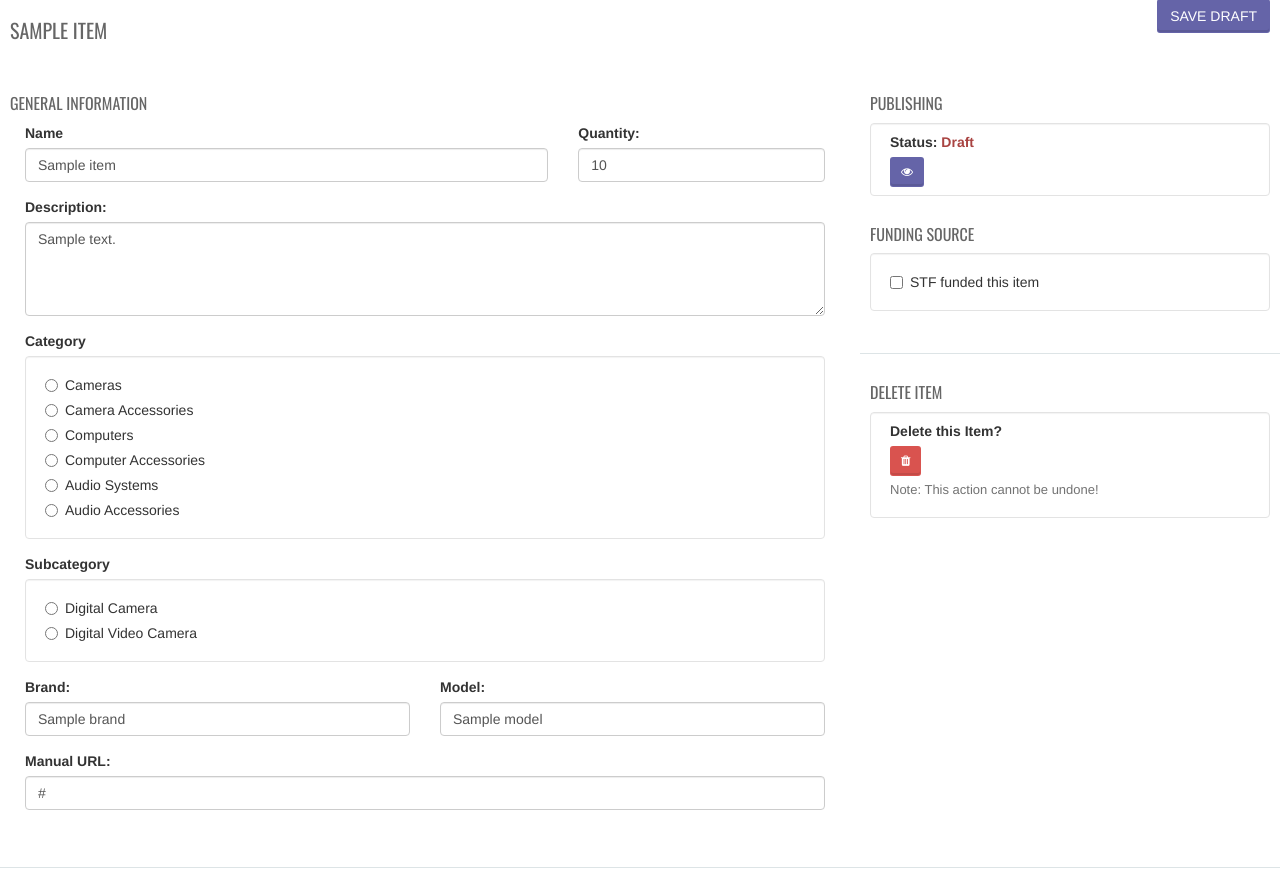
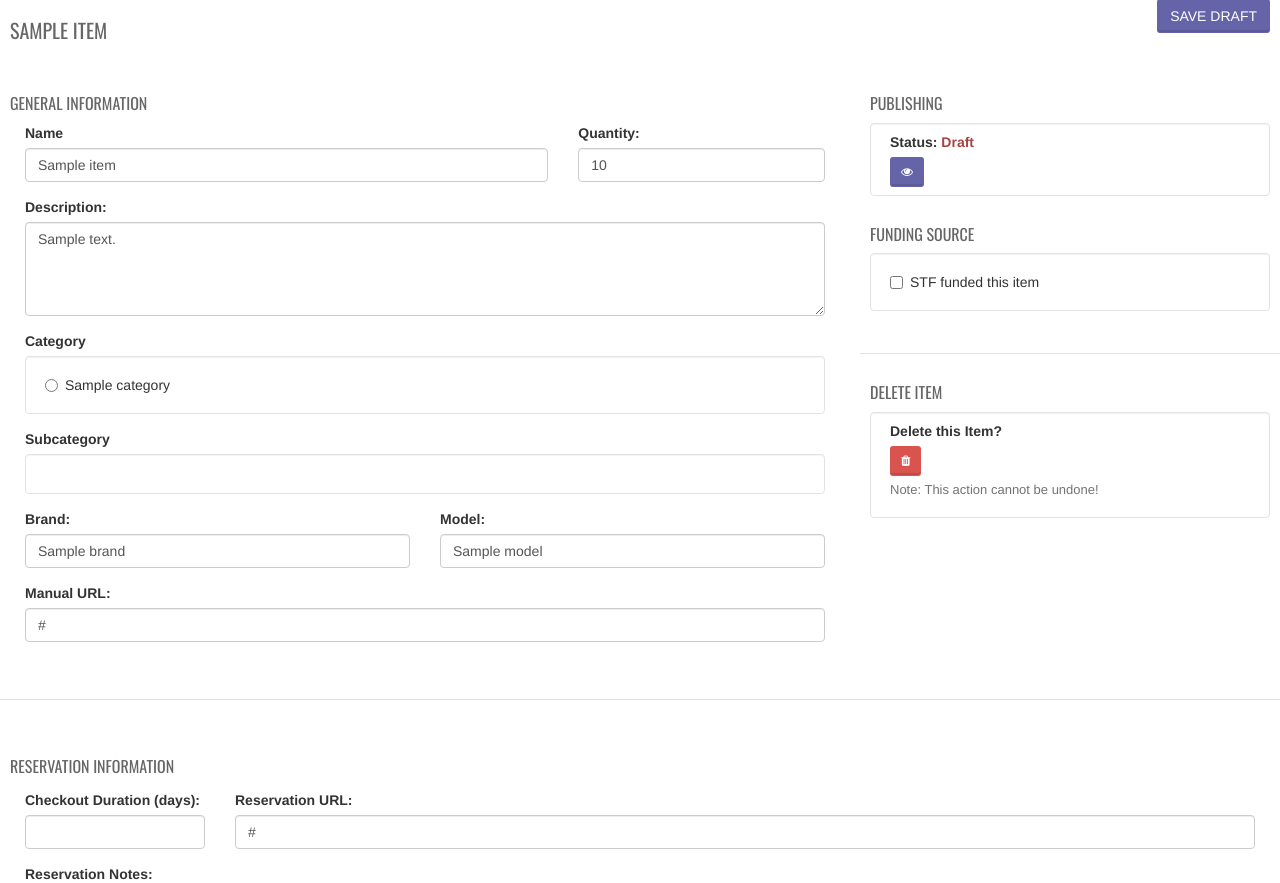
Before and after one commit to uw-it-aca/scout-manager, a Django app: template scout_manager/templates/scout_manager/items_add.html in a window 1280 px wide. Shown: the part 87-970 px from the top of the page. Run offline with Django 3.2, Linux system fonts and the light colour scheme; the template is opened without the code that fills it: most values are stand-ins (such as "Sample title", 1, 10 or a date in 2020); style sheets or scripts are compiled from the project's sources; some libraries are stand-ins or nearby versions.

Commit message:
Added dynamic loading of item categories and subcategories and new dao method for schema requests

```diff
--- a/scout_manager/templates/scout_manager/include/items_add_edit.html
+++ b/scout_manager/templates/scout_manager/include/items_add_edit.html
@@ -59,12 +59,9 @@
         <fieldset class="radio-group required">
             <legend for="">Category</legend>
             <div class="well" id="item_category">
-                <div class="radio"><label><input type="radio" name="category" {% if "cameras" in spot.item.category %} checked {% endif %} value="cameras">Cameras</label></div>
-                <div class="radio"><label><input type="radio" name="category" {% if "camera_accessories" in spot.item.category %} checked {% endif %} value="camera_accessories">Camera Accessories</label></div>
-                <div class="radio"><label><input type="radio" name="category" {% if "computers" in spot.item.category %} checked {% endif %} value="computers">Computers</label></div>
-                <div class="radio"><label><input type="radio" name="category" {% if "computer_accessories" in spot.item.category %} checked {% endif %} value="computer_accessories">Computer Accessories</label></div>
-                <div class="radio"><label><input type="radio" name="category" {% if "audio_systems" in spot.item.category %} checked {% endif %} value="audio_systems">Audio Systems</label></div>
-                <div class="radio"><label><input type="radio" name="category" {% if "audio_accessories" in spot.item.category %} checked {% endif %} value="audio_accessories">Audio Accessories</label></div>
+                {% for category, subcategories in filters.categories.items %}
+                    <div class="radio"><label><input type="radio" name="category" {% if category in spot.item.category %} checked {% endif %} value="{{ category }}">{{ category }}</label></div>
+                {% endfor %}
             </div>
             <div class="help-block with-errors" role="alert">Please select a category.</div>
         </fieldset>
@@ -72,48 +69,25 @@
         <fieldset class="radio-group required">
             <legend>Subcategory</legend>
             <div class="well" id="item_subcategory" style="min-height:40px;">
-
                 <div class="subcategory" style="" id="category_cameras">
-                    <div class="radio"><label><input type="radio" name="subcategory" {% if "Digital Camera" in spot.item.subcategory %} checked {% endif %} value="Digital Camera">Digital Camera</label></div>
-                    <div class="radio"><label><input type="radio" name="subcategory" {% if "Digital Video Camera" in spot.item.subcategory %} checked {% endif %} value="Digital Video Camera">Digital Video Camera</label></div>
+                    {% for category, subcategories in filters.categories.items %}
+                        {% if "cameras" in category %}
+                        {% for subcategory in subcategories %}
+                        <div class="radio"><label><input type="radio" name="subcategory" {% if subcategory in spot.item.subcategory %} checked {% endif %} value="{{ subcategory }}">{{ subcategory }}</label></div>
+                        {% endfor %}
+                        {% endif %}
+                    {% endfor %}
                 </div>
 
-                <div class="subcategory" style="display:none;" id="category_camera_accessories">
-                    <div class="radio"><label><input type="radio" name="subcategory" {% if "DSLR Accessories - Light Kit" in spot.item.subcategory %} checked {% endif %} value="DSLR Accessories - Light Kit">Light Kit</label></div>
-                    <div class="radio"><label><input type="radio" name="subcategory" {% if "DSLR Accessories - Macro Lens" in spot.item.subcategory %} checked {% endif %} value="DSLR Accessories - Macro Lens">Macro Lens</label></div>
-                    <div class="radio"><label><input type="radio" name="subcategory" {% if "DSLR Accessories - Macro Ring Lite Flash" in spot.item.subcategory %} checked {% endif %} value="DSLR Accessories - Macro Ring Lite Flash">Macro Ring Lite Flash</label></div>
-                    <div class="radio"><label><input type="radio" name="subcategory" {% if "DSLR Accessories - Shoe Mount Flash" in spot.item.subcategory %} checked {% endif %} value="DSLR Accessories - Shoe Mount Flash">Shoe Mount Flash</label></div>
-                    <div class="radio"><label><input type="radio" name="subcategory" {% if "DSLR Accessories - SLR Remote" in spot.item.subcategory %} checked {% endif %} value="DSLR Accessories - SLR Remote">SLR Remote</label></div>
-                    <div class="radio"><label><input type="radio" name="subcategory" {% if "DSLR Accessories - Telephoto Lens" in spot.item.subcategory %} checked {% endif %} value="DSLR Accessories - Telephoto Lens">Telephoto Lens</label></div>
-                    <div class="radio"><label><input type="radio" name="subcategory" {% if "DSLR Accessories - Wide Angle Lens" in spot.item.subcategory %} checked {% endif %} value="DSLR Accessories - Wide Angle Lens">Wide Angle Lens</label></div>
+                {% for category, subcategories in filters.categories.items %}
+                {% if "cameras" not in category %}
+                <div class="subcategory" style="display: none;" id="category_{{ category }}">
+                        {% for subcategory in subcategories %}
+                        <div class="radio"><label><input type="radio" name="subcategory" {% if subcategory in spot.item.subcategory %} checked {% endif %} value={{ subcategory }}>{{ subcategory }}</label></div>
+                        {% endfor %}
                 </div>
-
-                <div class="subcategory" style="display:none;" id="category_computers">
-                    <div class="radio"><label><input type="radio" name="subcategory" {% if "Laptop Computer" in spot.item.subcategory %} checked {% endif %} value="Laptop Computer">Laptop Computer</label></div>
-                    <div class="radio"><label><input type="radio" name="subcategory" {% if "Tablet Computer" in spot.item.subcategory %} checked {% endif %} value="Tablet Computer">Tablet Computer</label></div>
-                    <div class="radio"><label><input type="radio" name="subcategory" {% if "Calculator" in spot.item.subcategory %} checked {% endif %} value="Calculator">Calculator</label></div>
-                </div>
-
-                <div class="subcategory" style="display:none;" id="category_computer_accessories">
-                    <div class="radio"><label><input type="radio" name="subcategory" {% if "Blu-ray Burner" in spot.item.subcategory %} checked {% endif %} value="Blu-ray Burner">Blu-ray Burner</label></div>
-                    <div class="radio"><label><input type="radio" name="subcategory" {% if "Digital Pen Tablet" in spot.item.subcategory %} checked {% endif %} value="Digital Pen Tablet">Digital Pen Tablet</label></div>
-                    <div class="radio"><label><input type="radio" name="subcategory" {% if "External Hard Drive" in spot.item.subcategory %} checked {% endif %} value="External Hard Drive">External Hard Drive</label></div>
-                    <div class="radio"><label><input type="radio" name="subcategory" {% if "Data Projector" in spot.item.subcategory %} checked {% endif %} value="Data Projector">Data Projector</label></div>
-                    <div class="radio"><label><input type="radio" name="subcategory" {% if "Power Point Remote" in spot.item.subcategory %} checked {% endif %} value="Power Point Remote">Power Point Remote</label></div>
-                    <div class="radio"><label><input type="radio" name="subcategory" {% if "Projection Screen" in spot.item.subcategory %} checked {% endif %} value="Projection Screen">Projection Screen</label></div>
-                </div>
-
-                <div class="subcategory" style="display:none;" id="category_audio_systems">
-                    <div class="radio"><label><input type="radio" name="subcategory" {% if "Portable Audio System" in spot.item.subcategory %} checked {% endif %} value="Portable Audio System">Portable Audio System</label></div>
-                    <div class="radio"><label><input type="radio" name="subcategory" {% if "Voice Recorder/MP3 player" in spot.item.subcategory %} checked {% endif %} value="Voice Recorder/MP3 player">Voice Recorder/MP3 player</label></div>
-                </div>
-
-                <div class="subcategory" style="display:none;" id="category_audio_accessories">
-                    <div class="radio"><label><input type="radio" name="subcategory" {% if "Microphone Stands" in spot.item.subcategory %} checked {% endif %} value="Microphone Stands">Microphone Stands</label></div>
-                    <div class="radio"><label><input type="radio" name="subcategory" {% if "Shotgun Microphone" in spot.item.subcategory %} checked {% endif %} value="Shotgun Microphone">Shotgun Microphone</label></div>
-                    <div class="radio"><label><input type="radio" name="subcategory" {% if "Tripod" in spot.item.subcategory %} checked {% endif %} value="Tripod">Tripod</label></div>
-                    <div class="radio"><label><input type="radio" name="subcategory" {% if "Wireless Microphone System" in spot.item.subcategory %} checked {% endif %} value="Wireless Microphone System">Wireless Microphone System</label></div>
-                </div>
+                {% endif %}
+                {% endfor %}
 
             </div>
             <div class="help-block with-errors" role="alert">Please select a subcategory.</div>
--- a/scout_manager/views/pages.py
+++ b/scout_manager/views/pages.py
@@ -2,7 +2,7 @@ from django.template import RequestContext
 from django.shortcuts import render_to_response
 from scout_manager.dao.item import get_item_by_id as manager_get_item_by_id
 from scout_manager.dao.space import get_spot_by_id as manager_get_spot_by_id
-from scout_manager.dao.space import get_spot_hours_by_day, get_spot_list
+from scout_manager.dao.space import get_spot_hours_by_day, get_spot_list, get_schema
 from scout_manager.dao.buildings import get_building_list
 from scout_manager.dao.groups import is_superuser
 from scout_manager.models import GroupMembership
@@ -58,9 +58,11 @@ def items_edit(request, item_id):
     netid = UserService().get_user()
     buildings = get_building_list()
     spot = manager_get_item_by_id(int(item_id))
+    schema = get_schema()
     context = {"spot": spot,
                "buildings": buildings,
                "app_type": 'tech',
+               "filters": schema["items"],
                "netid": netid}
     return render_to_response('scout_manager/items_edit.html', context,
                               context_instance=RequestContext(request))
```
Also changed, not shown: scout_manager/dao/space.py (+10 -0 lines).
